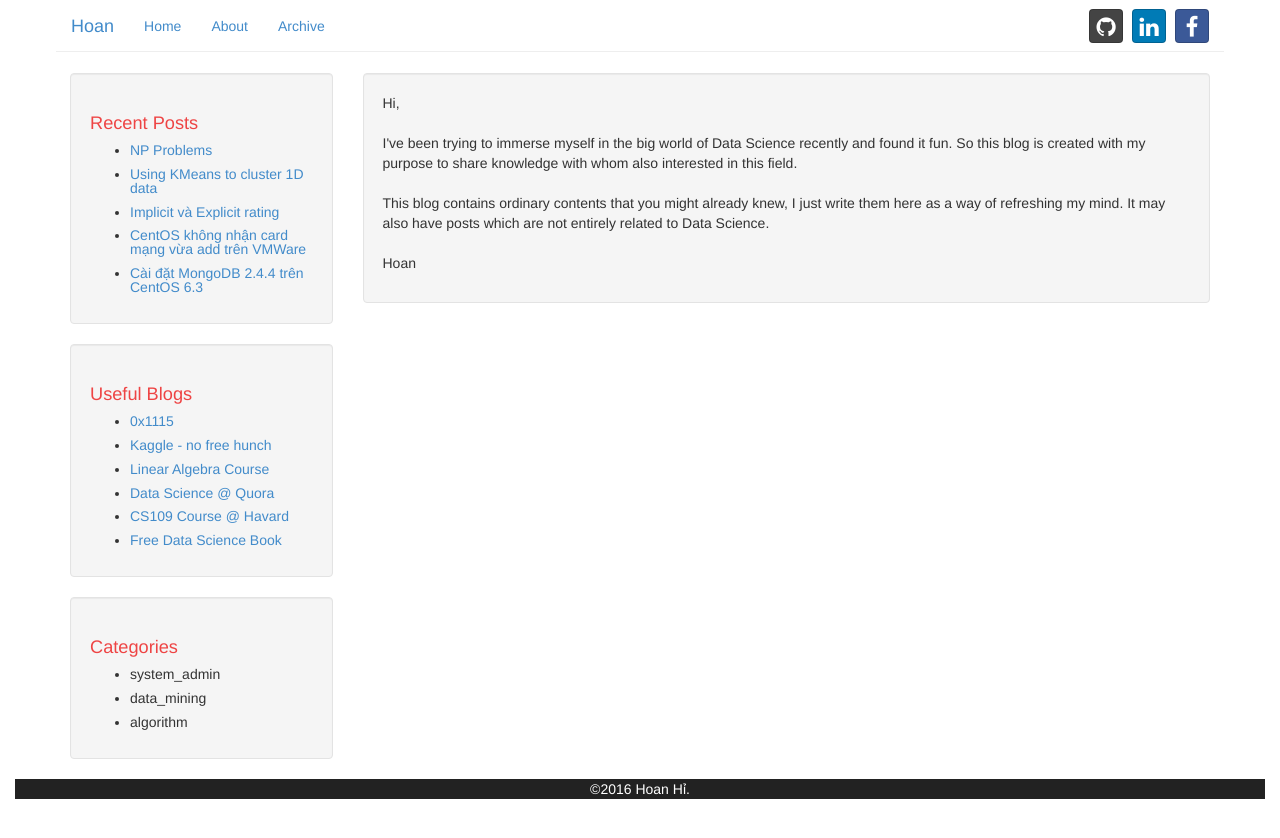
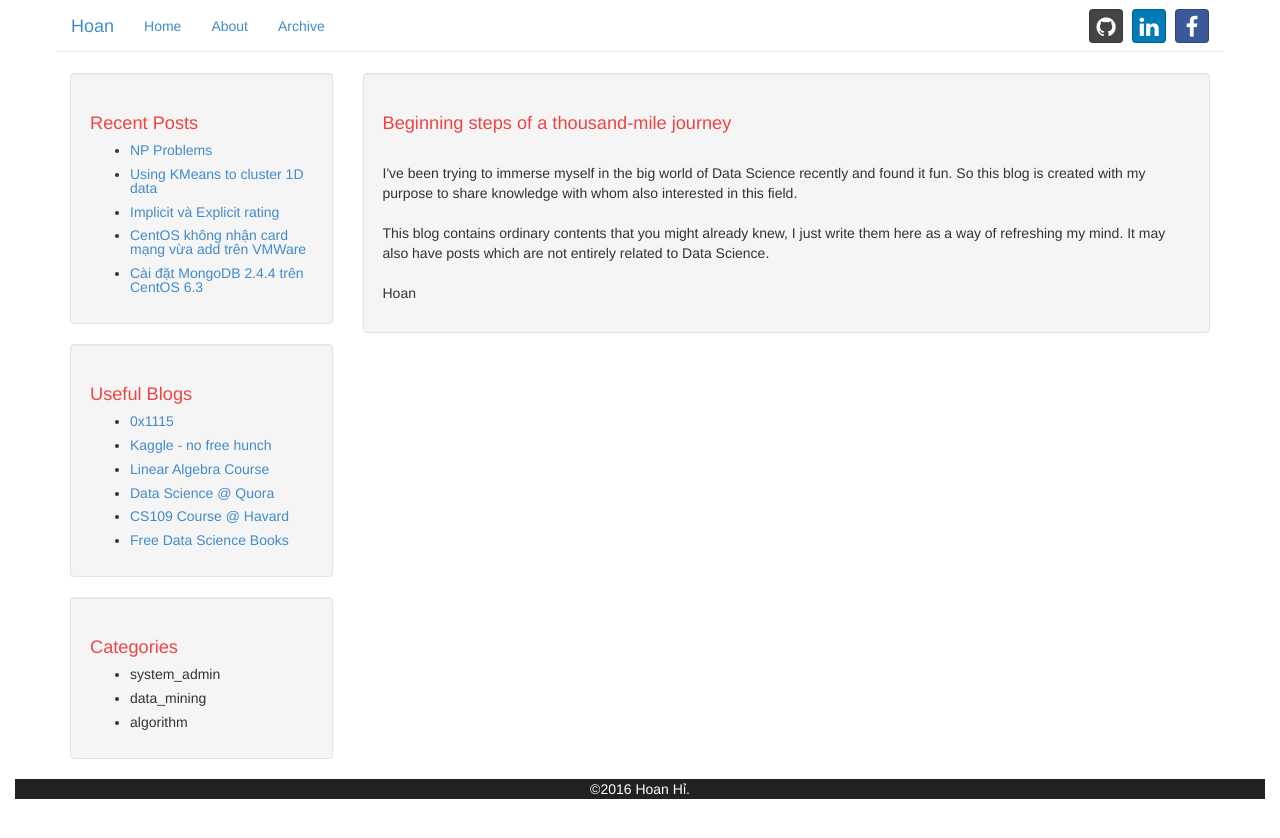
Before and after one commit to hoanvu/hoanvu.github.io, a Jekyll site: the page built from about.html, in a window 1280 px wide. Shown: the top 838 px of the page. Built offline with Jekyll 4.4.1, drawn with Linux system fonts in a browser that asks for light colours.

Commit message:
change about.html style

```diff
--- a/_includes/links-list.html
+++ b/_includes/links-list.html
@@ -5,5 +5,5 @@
   <li><a href="https://www.khanacademy.org/math/linear-algebra" target="_blank">Linear Algebra Course</a></li>
   <li><a href="https://www.quora.com/topic/Data-Science" target="_blank">Data Science @ Quora</a></li>
   <li><a href="http://cs109.github.io/2015/" target="_blank">CS109 Course @ Havard</a></li>
-  <li><a href="http://www.wzchen.com/data-science-books" target="_blank">Free Data Science Book</a></li>
+  <li><a href="http://www.wzchen.com/data-science-books" target="_blank">Free Data Science Books</a></li>
 </ul>
--- a/about.html
+++ b/about.html
@@ -3,8 +3,8 @@ layout: default
 ---
 
 <div class="well">
-<!--     <h1>About me</h1> -->
-    <p>Hi, <br>
+    <h1>Beginning steps of a thousand-mile journey</h1>
+<!--     <p>Hi, <br> -->
 <br>
 I've been trying to immerse myself in the big world of Data Science recently and found it fun. So this blog is created with my purpose to share knowledge with whom also interested in this field. <br>
 <br>
```
Also changed, not shown: _posts/2016-05-09-np-problems.md (+1 -1 lines).
